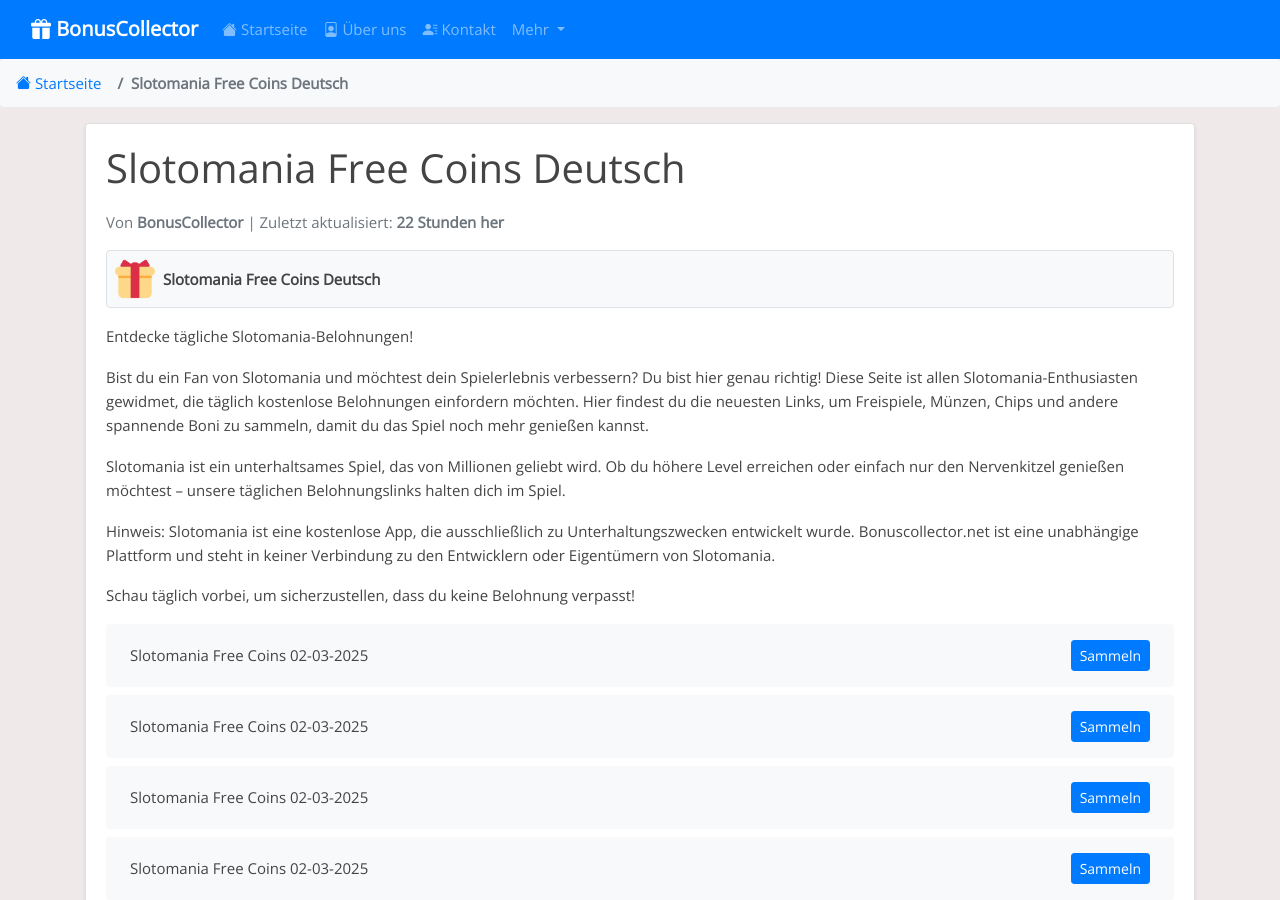
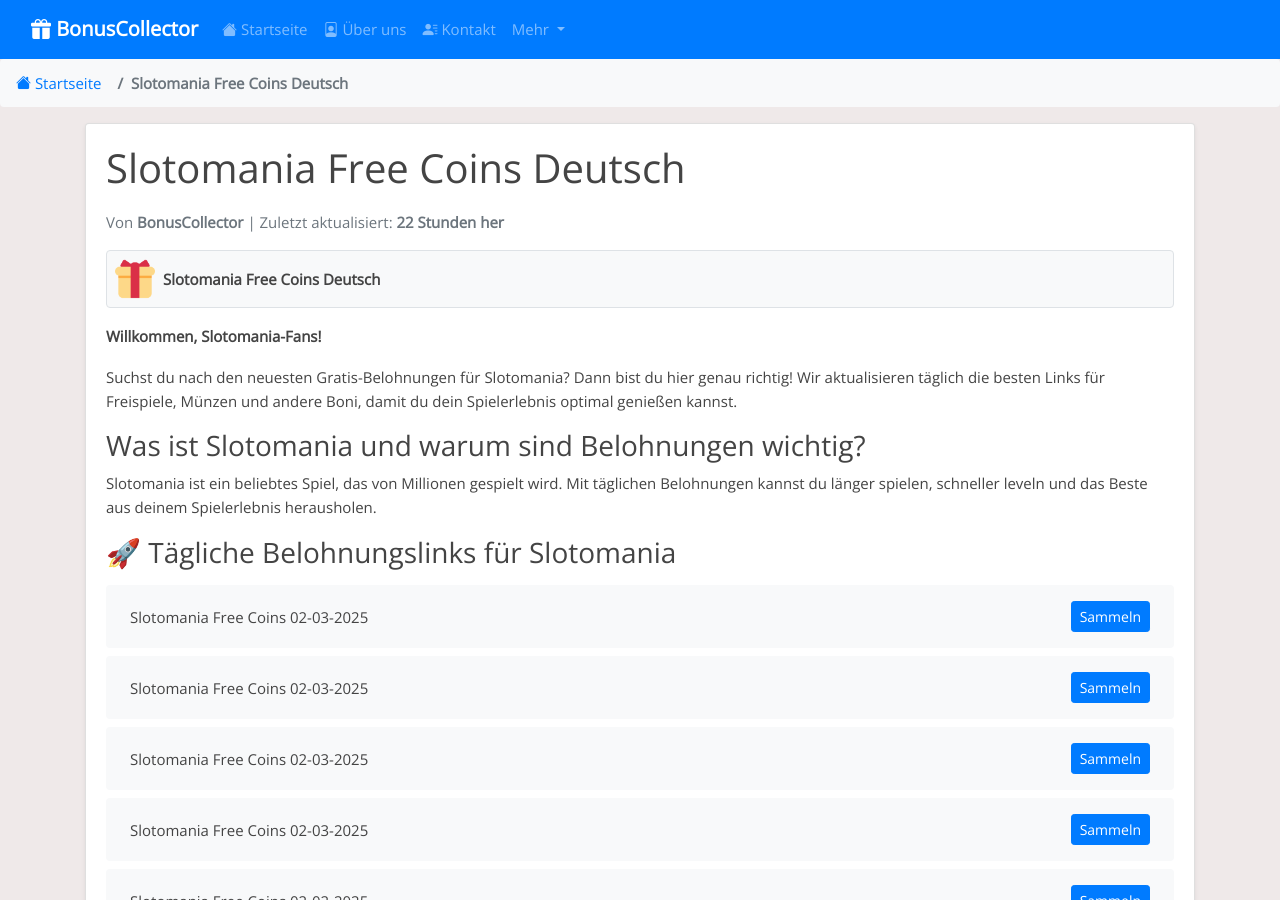
Before and after one commit to Prollad99/bs-de, a Jekyll site: the page built from _posts/2025-01-19-slotomania.md, in a window 1280 px wide and 900 px high. Built offline with Jekyll 4.4.1, drawn with Linux system fonts in a browser that asks for light colours.

Commit message:
Aktualisiere slotomania-Belohnungslinks, Inhalte und Änderungsdatum

```diff
--- a/_includes/slotomania_footer.html
+++ b/_includes/slotomania_footer.html
@@ -1,16 +1,31 @@
-### (Diese Liste wird täglich aktualisiert – speichere die Seite und schaue regelmäßig vorbei!)
+*(Diese Liste wird täglich aktualisiert – speichere die Seite und schaue regelmäßig vorbei!)*
 
-🏆 Profi-Tipps für Slotomania Spieler
+
+
+### 🏆 Profi-Tipps für Slotomania Spieler
+
 - **Nutze Belohnungen strategisch**: Warte auf knifflige Spielmomente, um Boni einzulösen.
+
 - **Verbinde dich mit Freunden**: Viele Spiele bieten Extra-Belohnungen für das Einladen von Freunden.
+
 - **Bleibe auf dem Laufenden**: Folge offiziellen Slotomania-Social-Media-Seiten für weitere Geheimtipps.
 
-❓ Häufig gestellte Fragen (FAQ)
-- **Wie oft kann ich die Belohnungslinks nutzen?**
-  👉 Jeder Link ist normalerweise nur einmal gültig. Täglich neue Links nutzen!
 
-- **Warum funktioniert ein Link nicht?**
-  👉 Einige Links haben eine begrenzte Laufzeit. Falls ein Link abgelaufen ist, probiere die neuesten aus.
 
-📌 **Fazit**
+### ❓ Häufig gestellte Fragen (FAQ)
+
+**Wie oft kann ich die Belohnungslinks nutzen?**
+
+👉 Jeder Link ist normalerweise nur einmal gültig. Täglich neue Links nutzen!
+
+
+
+**Warum funktioniert ein Link nicht?**
+
+👉 Einige Links haben eine begrenzte Laufzeit. Falls ein Link abgelaufen ist, probiere die neuesten aus.
+
+
+
+### 📌 Fazit
+
 Vergiss nicht, täglich zurückzukommen, um neue Belohnungen zu erhalten! Speichere diese Seite oder teile sie mit deinen Freunden. Viel Spaß beim Spielen von Slotomania!
--- a/_includes/slotomania_post.html
+++ b/_includes/slotomania_post.html
@@ -1,13 +1,13 @@
-Entdecke tägliche Slotomania-Belohnungen!
+**Willkommen, Slotomania-Fans!**
+
+Suchst du nach den neuesten Gratis-Belohnungen für Slotomania? Dann bist du hier genau richtig! Wir aktualisieren täglich die besten Links für Freispiele, Münzen und andere Boni, damit du dein Spielerlebnis optimal genießen kannst.
 
 
-Bist du ein Fan von Slotomania und möchtest dein Spielerlebnis verbessern? Du bist hier genau richtig! Diese Seite ist allen Slotomania-Enthusiasten gewidmet, die täglich kostenlose Belohnungen einfordern möchten. Hier findest du die neuesten Links, um Freispiele, Münzen, Chips und andere spannende Boni zu sammeln, damit du das Spiel noch mehr genießen kannst.
+
+### Was ist Slotomania und warum sind Belohnungen wichtig?
+
+Slotomania ist ein beliebtes Spiel, das von Millionen gespielt wird. Mit täglichen Belohnungen kannst du länger spielen, schneller leveln und das Beste aus deinem Spielerlebnis herausholen.
 
 
-Slotomania ist ein unterhaltsames Spiel, das von Millionen geliebt wird. Ob du höhere Level erreichen oder einfach nur den Nervenkitzel genießen möchtest – unsere täglichen Belohnungslinks halten dich im Spiel.
 
-
-Hinweis: Slotomania ist eine kostenlose App, die ausschließlich zu Unterhaltungszwecken entwickelt wurde. Bonuscollector.net ist eine unabhängige Plattform und steht in keiner Verbindung zu den Entwicklern oder Eigentümern von Slotomania.
-
-
-Schau täglich vorbei, um sicherzustellen, dass du keine Belohnung verpasst!
+### 🚀 Tägliche Belohnungslinks für Slotomania
```
